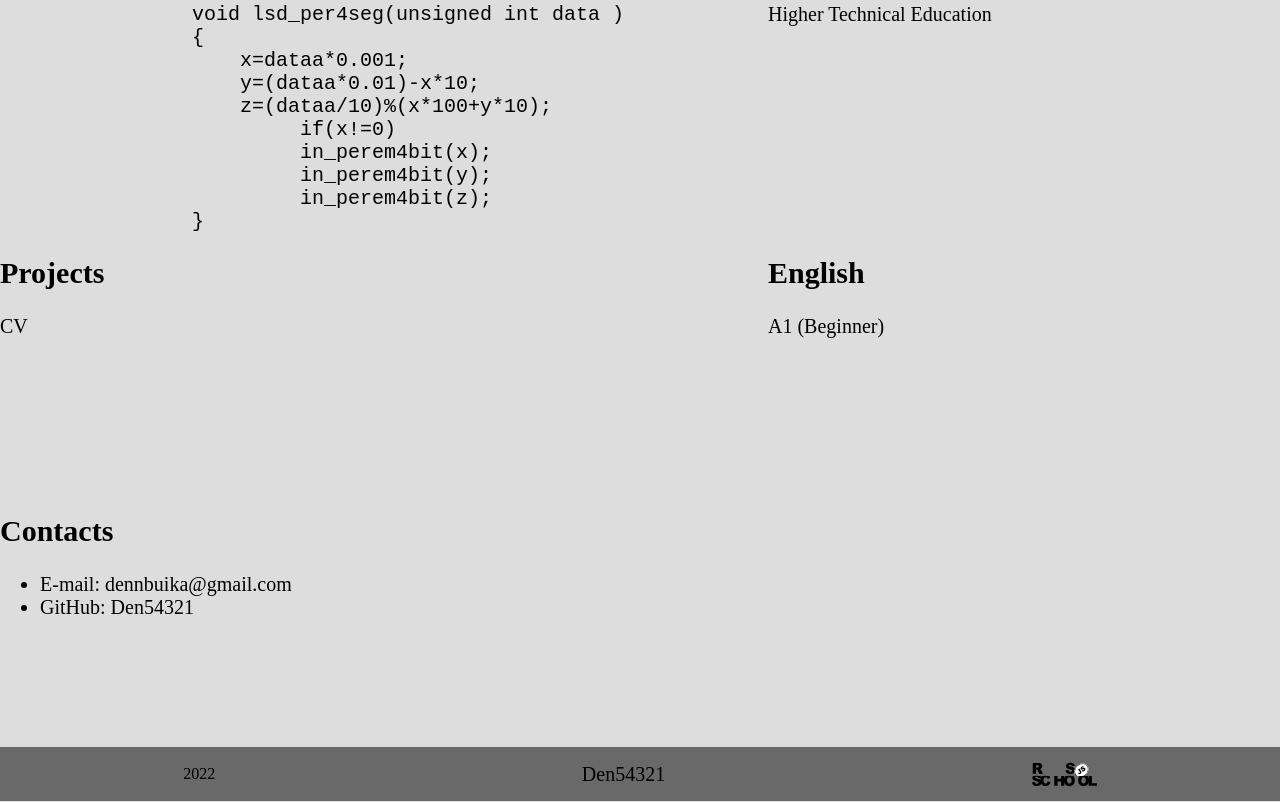
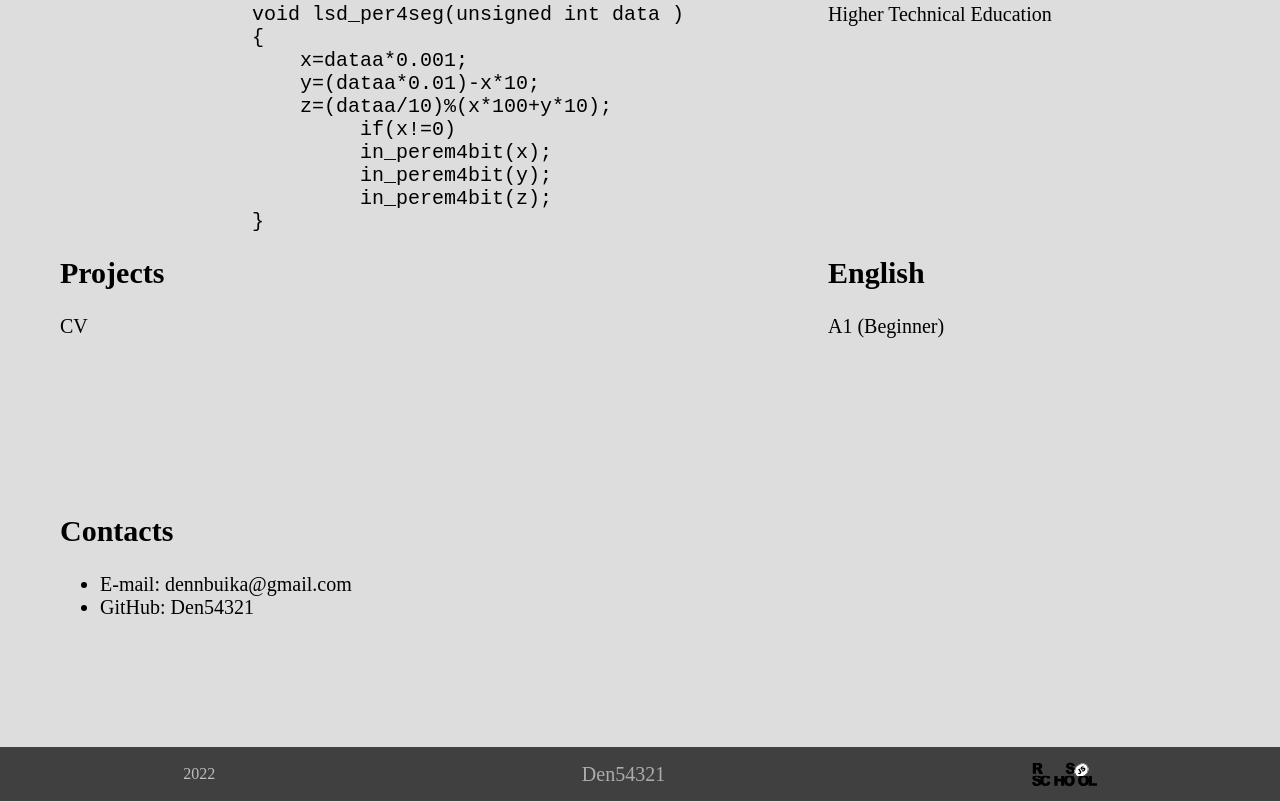
Before and after one commit to Den54321/rsschool-cv, a plain HTML site: page index.html in a window 1280 px wide. Shown: the part 557-1359 px from the top of the page. Drawn offline with Linux system fonts and the light colour scheme.

Commit message:
docs: modified style and index file

```diff
--- a/assets/style/style.css
+++ b/assets/style/style.css
@@ -29,7 +29,7 @@
 
 .footer{
 
-    background-color: dimgray;
+    background-color: rgb(64, 64, 64);
     grid-column: 1/3;
     grid-row: 7/8;
     display: flex;
@@ -47,7 +47,7 @@
 
 }
 .header{
-    background-color:grey;
+    background-color:black;
 }
 .h1{
     text-align: center;
@@ -57,14 +57,26 @@
 }
 
 a{
-   color: black;
+   color: rgb(172, 172, 172);
    text-decoration: none;
    font-size: 20px;
 
 }
 a:hover{
-    color: bisque;
+    color: rgb(245, 36, 36);
 }
 .section{
     font-size: 20px;
 }
+.year{
+    color: rgb(188, 188, 188);
+}
+.cv{
+    color: black;
+}
+.cv:hover{
+    color: rgb(245, 36, 36);
+}
+.section{
+    margin-left: 60px;
+}
--- a/index.html
+++ b/index.html
@@ -69,7 +69,7 @@
 
         <section id="projects" class="main-projects section">
             <h2>Projects</h2>
-            <a href="https://Den54321.github.io/rsschool-cv/">CV</a>
+            <a  href="https://Den54321.github.io/rsschool-cv/"><span class="cv">CV</span></a>
 
         </section>
 
@@ -88,7 +88,7 @@
         </section>
 
         <footer class="footer">
-            <span>2022</span>
+            <span class="year">2022</span>
             <a href="https://github.com/Den54321" >Den54321</a>
             <a href="https://rs.school/js/" ><div class="logo"></div></a>
 
```
